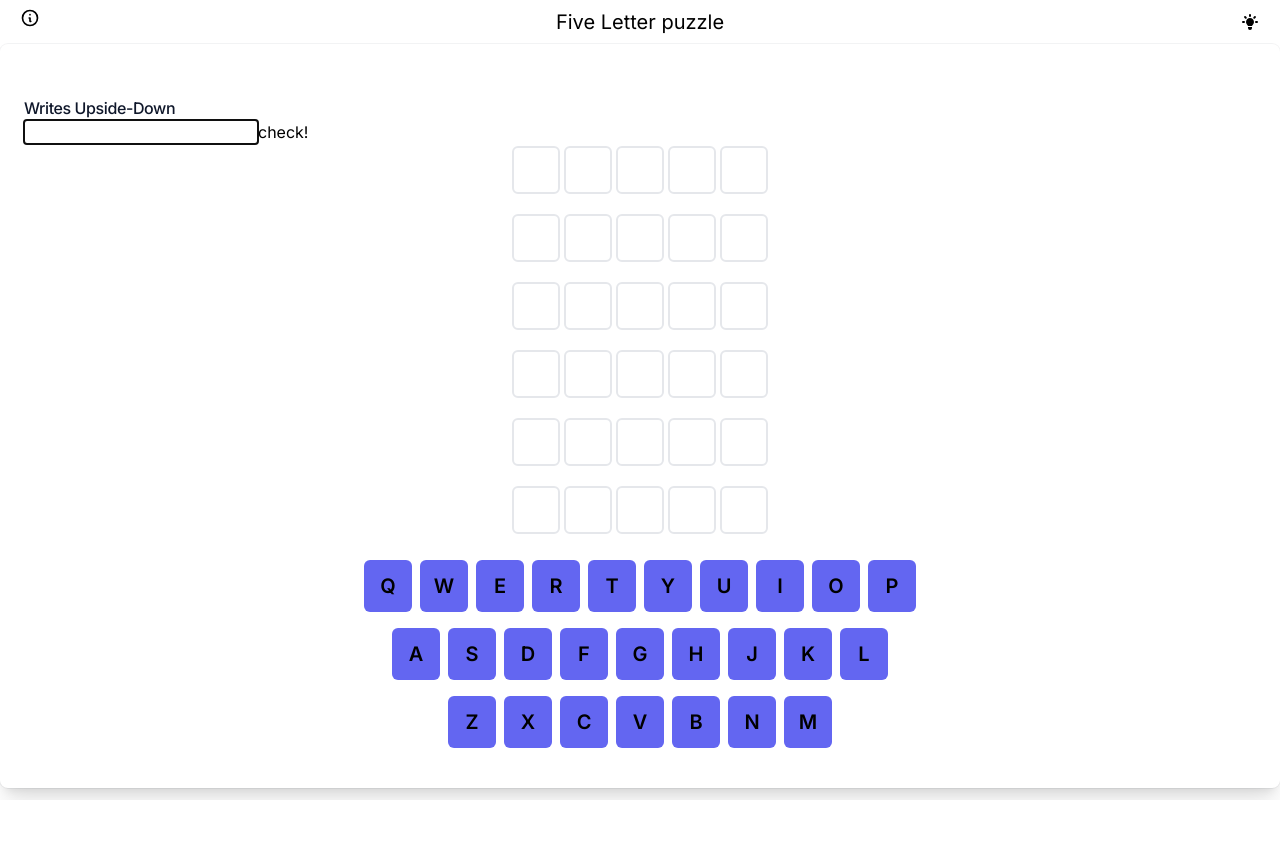
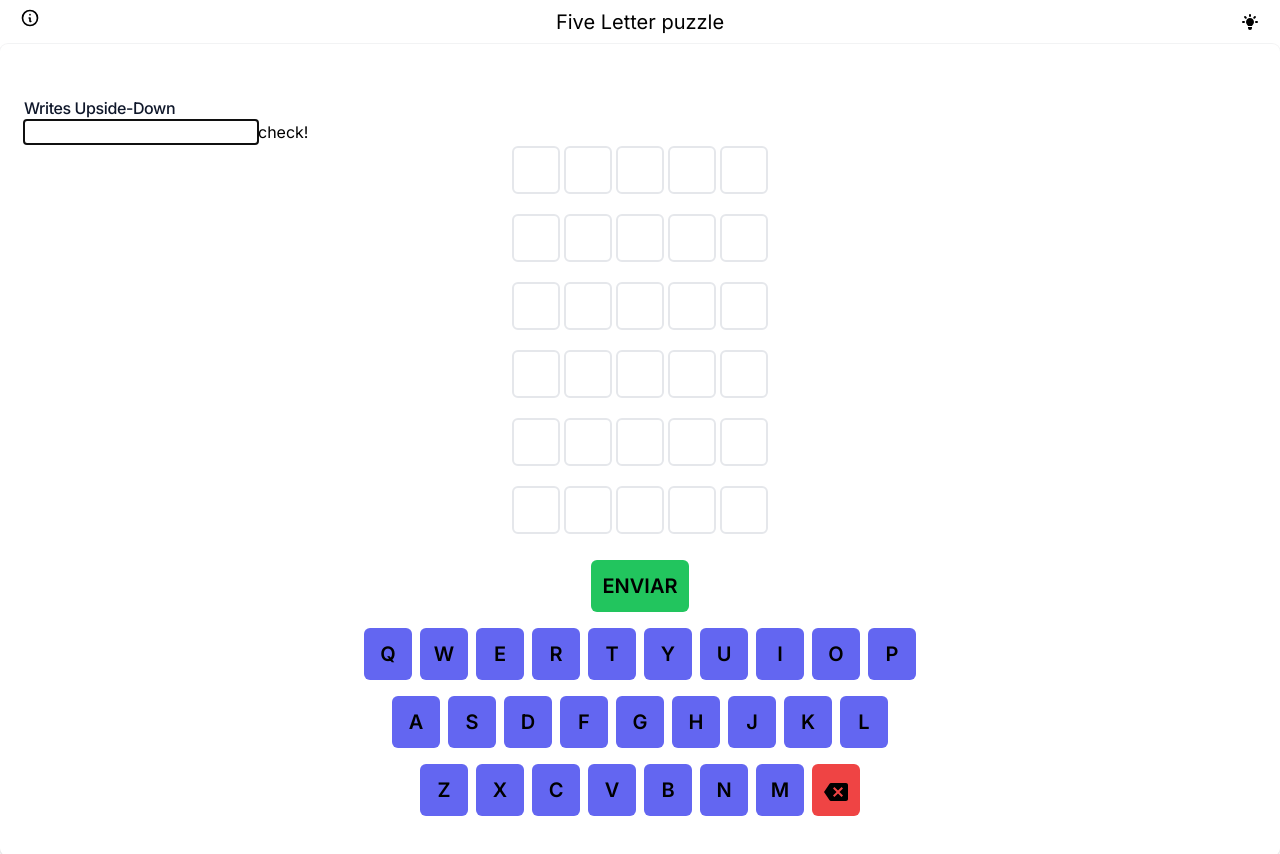
Before and after one commit to andresGarcia90/five-word-game, a Next.js app: page / in a window 1280 px wide. Before the commit the page ends 800 px from the top, so only its background shows below. Built offline with nearby package versions, Linux system fonts and the light colour scheme.

Commit message:
Adding back and enter buttons

```diff
--- a/app/components/grid/cell.tsx
+++ b/app/components/grid/cell.tsx
@@ -1,14 +1,13 @@
 'use client';
 
+import { StatusCell } from "@/app/lib/definitions";
 import { REVEAL_TIME_MS, COLOR_CELL } from "@/app/constant/settings";
 import classNames from "classnames";
-
-type statusCell = 'correct' | 'incorrect' | 'free' | 'error'
 
 type Props = {
     value?: string
     isEditable?: boolean
-    status?: statusCell,
+    status?: StatusCell,
     position?: number
 }
 
--- /dev/null
+++ b/app/components/keyboard/button-delete-keyboard.tsx
@@ -0,0 +1,21 @@
+import classNames from "classnames";
+import BackspaceIcon from '@mui/icons-material/Backspace';
+
+type Props = {
+    onClickHandle: any
+}
+
+export default function ButtonDeleteKeyboard({ onClickHandle }: Props) {
+
+    const classes = classNames(
+        "bg-red-500 rounded-md font-semibold text-xl min-w-12 p-3 my-2 mx-1",
+    );
+
+    const handleClick = () => {
+        onClickHandle('DELETE')
+    }
+
+    return (
+        <button onClick={handleClick} className={classes}><BackspaceIcon/></button>
+    )
+}
--- a/app/components/keyboard/keyboard.tsx
+++ b/app/components/keyboard/keyboard.tsx
@@ -2,13 +2,14 @@
 
 import { useState } from "react";
 import ButtonKeyboard from "./button-keyboard";
+import ButtonDeleteKeyboard from "./button-delete-keyboard";
 
 export default function Keyboard({ onKeyPress }: any) {
 
     const [keys] = useState([
         ['Q', 'W', 'E', 'R', 'T', 'Y', 'U', 'I', 'O', 'P'],
         ['A', 'S', 'D', 'F', 'G', 'H', 'J', 'K', 'L'],
-        ['Z', 'X', 'C', 'V', 'B', 'N', 'M']
+        ['Z', 'X', 'C', 'V', 'B', 'N', 'M', 'DELETE']
     ]);
 
     const handleClick = (key: any) => {
@@ -17,11 +18,17 @@ export default function Keyboard({ onKeyPress }: any) {
 
     return (
         <div className="flex flex-col justify-center mt-4">
+            <div className="row text-center">
+                <button className="bg-green-500 rounded-md font-semibold text-xl min-w-12 p-3 my-2 mx-1"
+                    onClick={() => handleClick('ENTER')}>ENVIAR</button>
+            </div>
             {keys.map((row, rowIndex) => (
                 <div key={rowIndex} className="row text-center">
-                    {row.map((key, keyIndex) => (
-                        <ButtonKeyboard key={keyIndex} letter={key} onClickHandle={handleClick} status={'free'}/>
-                    ))}
+                    {row.map((key, keyIndex) => {
+                         return key !== 'DELETE'
+                          ? <ButtonKeyboard key={`BKB-${keyIndex}`} letter={key} onClickHandle={handleClick} status={'free'} />
+                          : <ButtonDeleteKeyboard key={`BDKB`} onClickHandle={handleClick} /> }
+                    )}
                 </div>
             ))}
         </div>
--- a/app/page.tsx
+++ b/app/page.tsx
@@ -37,12 +37,33 @@ export default function Home() {
   }
 
   const handleKeyPress = (key: any) => {
-    console.log(key);
-    handleOnChange(textInput+key);
+    let newText = textInput;
+    switch (key) {
+      case 'DELETE':
+        newText = newText.slice(0,-1);
+        handleOnChange(newText);
+        break;
+      case 'ENTER':
+        //newText = newText.slice(0,-1);
+        handleClickCheck();
+        break;
+      default:
+        newText = `${newText}${key}`
+        handleOnChange(newText);
+        break;
+    }
+    // if (key === 'DELETE') {
+    //   newText = newText.slice(0,-1);
+    // } else {
+    //   newText = `${newText}${key}`
+    // }
+    // handleOnChange(newText);
 
   };
 
   const handleClickCheck = () => {
+    console.log("Click");
+
     if (textInput == '' || textInput.length < length) return;
     if ( textInput ==  newWord ) console.log("GANASTES");
     if (indexRowMatrix + 1 == matrix.length) console.log("PERDISTES REY");
--- a/package.json
+++ b/package.json
@@ -9,8 +9,12 @@
     "lint": "next lint"
   },
   "dependencies": {
+    "@emotion/react": "^11.11.4",
+    "@emotion/styled": "^11.11.0",
     "@headlessui/react": "^1.7.18",
     "@heroicons/react": "^2.1.1",
+    "@mui/icons-material": "^5.15.12",
+    "@mui/material": "^5.15.12",
     "classnames": "^2.5.1",
     "next": "14.1.0",
     "react": "^18",
```
Also changed, not shown: 1 other file (tests, documents, lock files or other folders).
